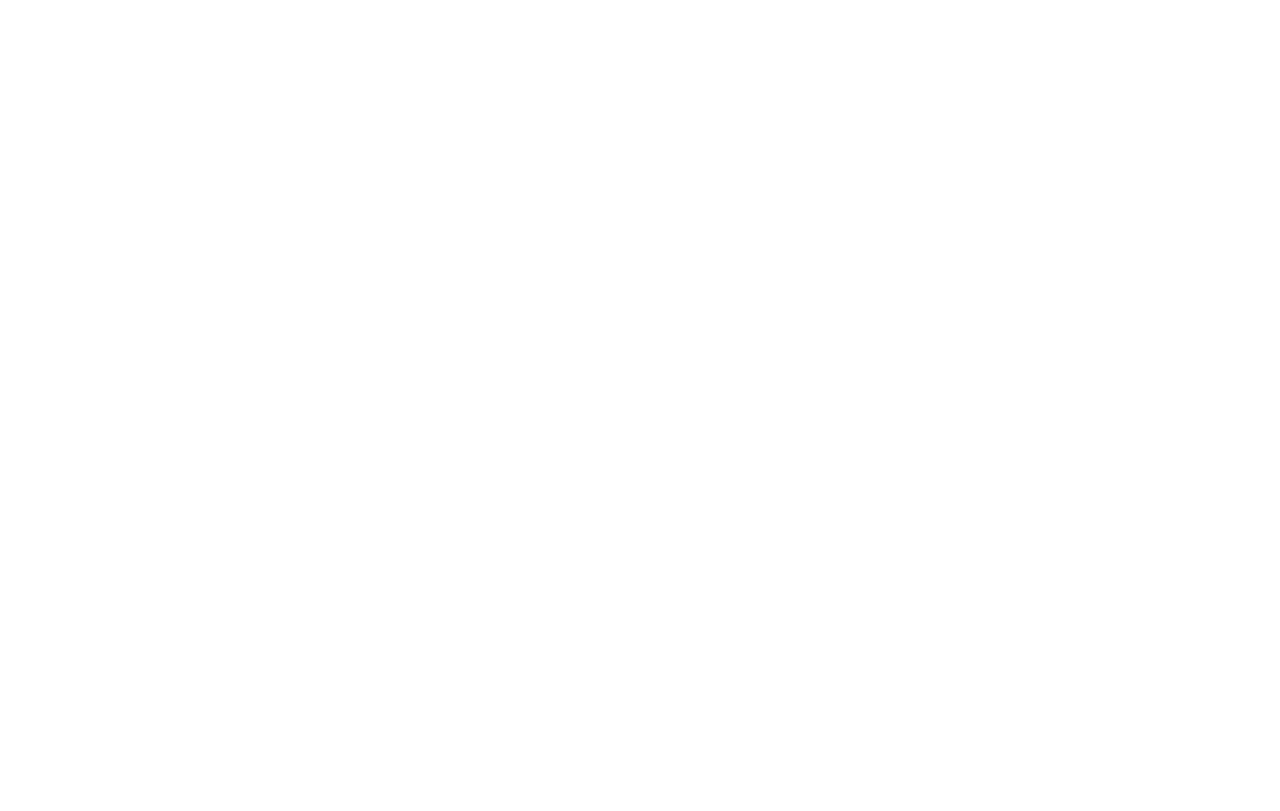
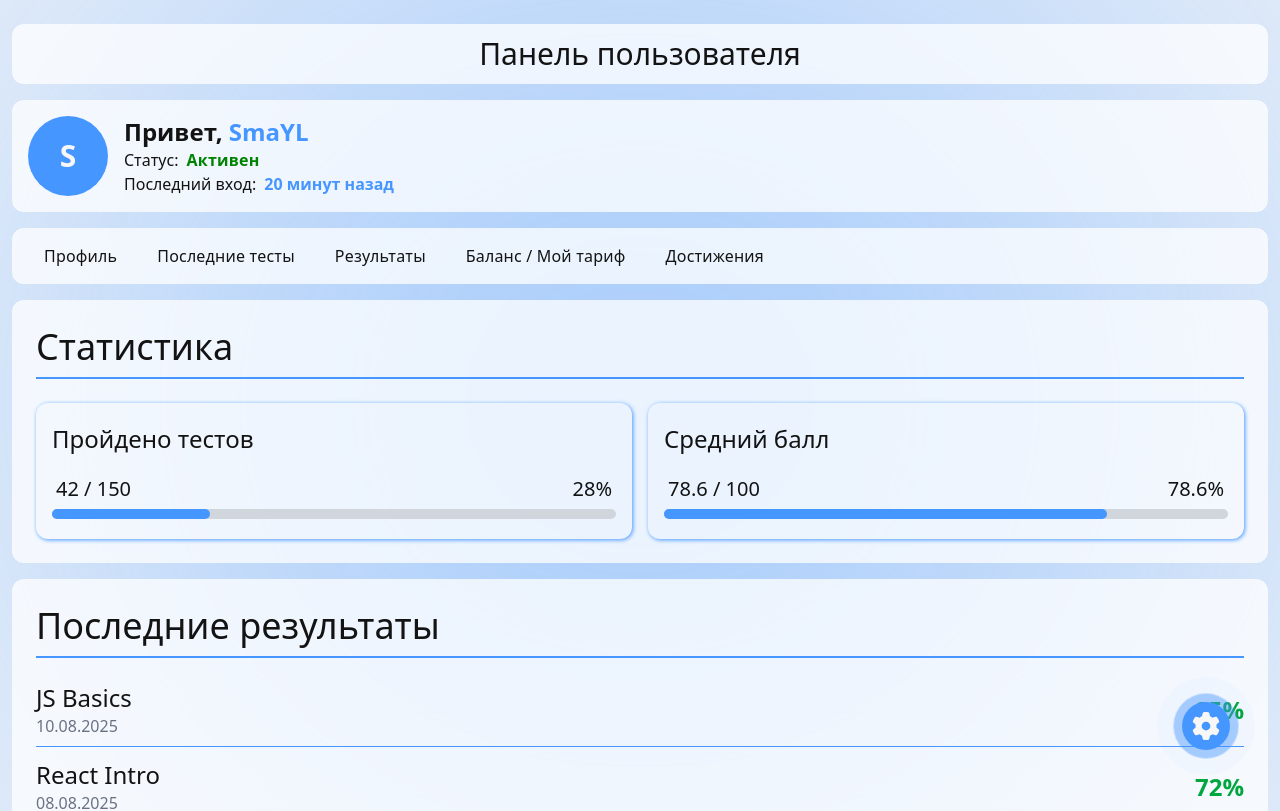
Before and after one commit to SunnatBakidjanov/AIMOEX_test_2, a React (Vite) app: page /user/dashboard in a window 1280 px wide. Before the commit this address had no page. Shown: the top 811 px of the page. Built offline with nearby package versions, Linux system fonts and the light colour scheme.

Commit message:
Добавил макеты страниц
-- Добавил элемент UserAchievementsPage
-- Добавил элемент UserProfilePage
-- Добавил элемент UserResultsPage
-- Добавил элемент UserTarifPage
-- Добавил элемент UserTestPage

```diff
--- /dev/null
+++ b/src/pages/user-achievements-page/UserAchievementsPage.jsx
@@ -0,0 +1,7 @@
+export const UserAchievementsPage = () => {
+    return (
+        <div className="flex flex-col items-center justify-center w-full h-screen p-20">
+            <p className="text-6xl font-medium">Тут будут достижения</p>
+        </div>
+    );
+};
--- a/src/pages/user-dashboard-page/UI/profile-nav/ProfileNav.jsx
+++ b/src/pages/user-dashboard-page/UI/profile-nav/ProfileNav.jsx
@@ -6,11 +6,11 @@
     const { t } = useTranslation('userDashboard');
 
     const links = [
-        { label: t('profileNav.profile'), path: '/profile' },
-        { label: t('profileNav.lastTests'), path: '/tests' },
-        { label: t('profileNav.results'), path: '/results' },
-        { label: t('profileNav.balansTarif'), path: '/tariff' },
-        { label: t('profileNav.achievements'), path: '/achievements' },
+        { label: t('profileNav.profile'), path: '/user/profile' },
+        { label: t('profileNav.lastTests'), path: '/user/tests' },
+        { label: t('profileNav.results'), path: '/user/results' },
+        { label: t('profileNav.balansTarif'), path: '/user/tariff' },
+        { label: t('profileNav.achievements'), path: '/user/achievements' },
     ];
 
     return (
--- /dev/null
+++ b/src/pages/user-profile-page/UserProfilePage.jsx
@@ -0,0 +1,7 @@
+export const UserProfilePage = () => {
+    return (
+        <div className="flex flex-col items-center justify-center w-full h-screen p-20">
+            <p className="text-6xl font-medium">Тут будет профиль пользователя</p>
+        </div>
+    );
+};
--- /dev/null
+++ b/src/pages/user-results-page/UserResultsPage.jsx
@@ -0,0 +1,7 @@
+export const UserResultsPage = () => {
+    return (
+        <div className="flex flex-col items-center justify-center w-full h-screen p-20">
+            <p className="text-6xl font-medium">Тут будут результаты</p>
+        </div>
+    );
+};
--- /dev/null
+++ b/src/pages/user-tarif-page/UserTarifPage.jsx
@@ -0,0 +1,7 @@
+export const UserTarifPage = () => {
+    return (
+        <div className="flex flex-col items-center justify-center w-full h-screen p-20">
+            <p className="text-6xl font-medium">Тут будут тарифы</p>
+        </div>
+    );
+};
--- /dev/null
+++ b/src/pages/user-tests-page/UserTestPage.jsx
@@ -0,0 +1,7 @@
+export const UserTestsPage = () => {
+    return (
+        <div className="flex flex-col items-center justify-center w-full h-screen p-20">
+            <p className="text-6xl font-medium">Тут будут тесты</p>
+        </div>
+    );
+};
--- a/src/routes/AppRoutes.jsx
+++ b/src/routes/AppRoutes.jsx
@@ -1,12 +1,28 @@
 import { Navigate, Route, Routes } from 'react-router-dom';
 import { UserDashboardPage } from '../pages/user-dashboard-page/UserDashboardPage';
+import { UserProfilePage } from '../pages/user-profile-page/UserProfilePage';
+import { UserTestsPage } from '../pages/user-tests-page/UserTestPage';
+import { UserResultsPage } from '../pages/user-results-page/UserResultsPage';
+import { UserTarifPage } from '../pages/user-tarif-page/UserTarifPage';
+import { UserAchievementsPage } from '../pages/user-achievements-page/UserAchievementsPage';
+
+const userRoutes = [
+    { path: 'dashboard', element: <UserDashboardPage /> },
+    { path: 'tests', element: <UserTestsPage /> },
+    { path: 'results', element: <UserResultsPage /> },
+    { path: 'profile', element: <UserProfilePage /> },
+    { path: 'tariff', element: <UserTarifPage /> },
+    { path: 'achievements', element: <UserAchievementsPage /> },
+];
 
 export const AppRoutes = () => {
     return (
         <Routes>
-            <Route path="/" element={<Navigate to="/user-dashboard" replace />} />
+            <Route path="/" element={<Navigate to="/user/dashboard" replace />} />
 
-            <Route path="/user-dashboard" element={<UserDashboardPage />} />
+            {userRoutes.map(({ path, element }) => (
+                <Route key={path} path={`/user/${path}`} element={element} />
+            ))}
         </Routes>
     );
 };
```
